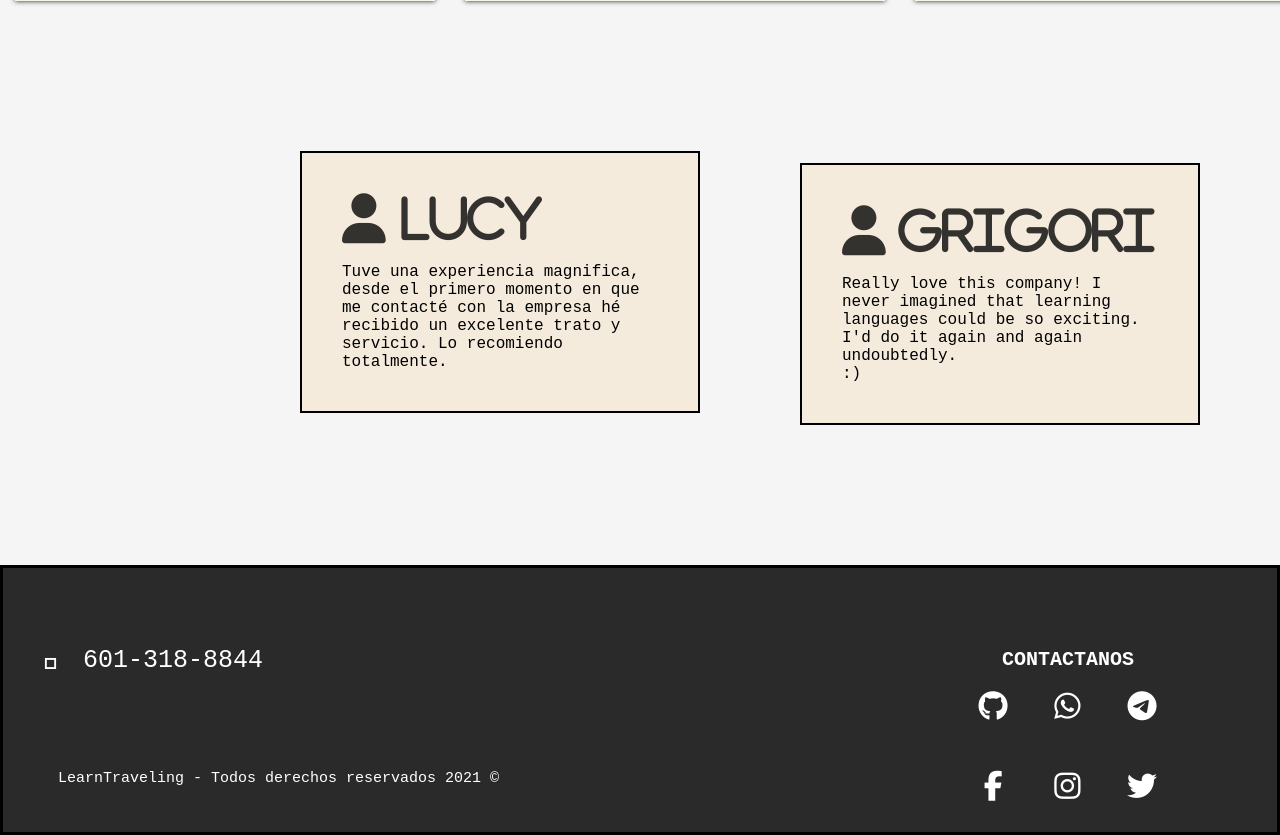
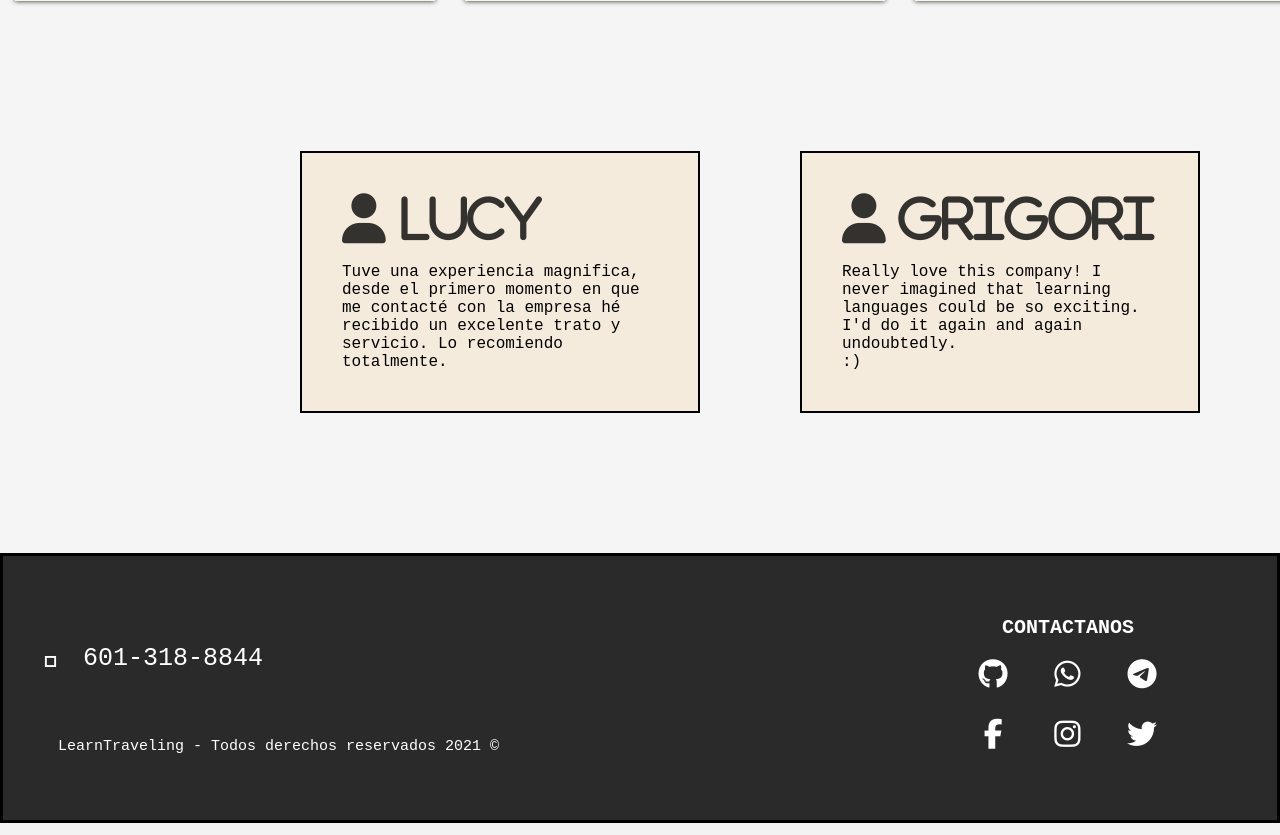
Before and after one commit to wizardcode-bot/LearnTraveling-website, a PHP site: page / in a window 1280 px wide; the page is wider, and only the part inside the window is pictured. Shown: the part 1922-2757 px from the top of that part. Run offline with PHP 8.4, Linux system fonts and the light colour scheme; some libraries are stand-ins or nearby versions.

Commit message:
pasamos las paginas y hicimos los ultimos cambios de orden

```diff
--- a/form.php
+++ b/form.php
@@ -34,12 +34,12 @@
 
             </div>
         </form>
-        <input type="reset" value="Reset" id="reset">
+        <!-- <input type="reset" value="Reset" id="reset"> -->
         <button id="volver">
             <a href="help.php">Volver</a>
         </button>
+
     </div>
-
     <?php
     include("registrar.php");
     ?>
--- a/stylesabout.css
+++ b/stylesabout.css
@@ -13,6 +13,7 @@ body{
 }
 .titulo{
     text-align: center;
+    margin-top: 80px;
 }
 .user{
     font-size: 120px;
--- a/stylesfooter.css
+++ b/stylesfooter.css
@@ -30,16 +30,15 @@ footer{
     margin-left: 40px;
     font-family: 'Courier New', Courier, monospace;
     color: white;
-     position: relative;
+    position: relative;
     bottom: 15px;
-    margin-top: -30px;
 }
 
 .textotel{
     font-family: 'Courier New', Courier, monospace;
     color: white;
     margin-left: 80px;
-    bottom: 45px;
+    bottom: 15px;
     position: relative;
     font-size: 25px;
 }
@@ -50,7 +49,7 @@ footer{
      font-size: 20px;
      font-weight: 800;
      margin-left: 999px;
-     padding-top: 80px;
+     padding-top: 60px;
      padding-bottom: 20px;
      position: relative;
      color: white;
@@ -58,8 +57,8 @@ footer{
 
 .redes{
      height: 20px;
-      position: relative;
-     bottom: 180px;
+     position: relative;
+     bottom: 200px;
      margin-left: 955px;
 }
 .redes ul li{
--- a/styleshelp.css
+++ b/styleshelp.css
@@ -18,7 +18,7 @@
 .problemsBox{
     padding: 15px;
     margin-left: 30px;
-    margin-top: 30px;
+    margin-top: 80px;
 }
 
 /* caja para escribir los problemas */
--- a/stylesindex.css
+++ b/stylesindex.css
@@ -140,7 +140,7 @@ margin-left: 15px;
 
 .comentarios1{
     width: 400px;
-    margin-top: -250px;
+    margin-top: -262px;
     margin-left: 700px;
     padding: 40px;
     border: 2px solid black;
--- a/stylesofertas.css
+++ b/stylesofertas.css
@@ -7,11 +7,13 @@
 
 }
 
-
 .textomap{
     margin-top: 50px;
     text-align: center;
     font-size: 60px;
+}
+section{
+    margin-top: 120px;
 }
 iframe{
     margin-left: 250px;
```
Also changed, not shown: about.php (+7 -6 lines).
